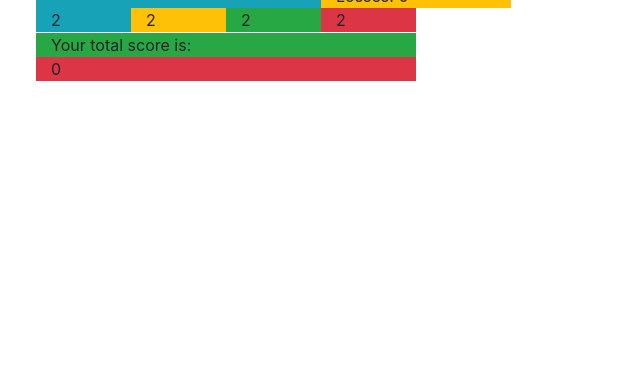
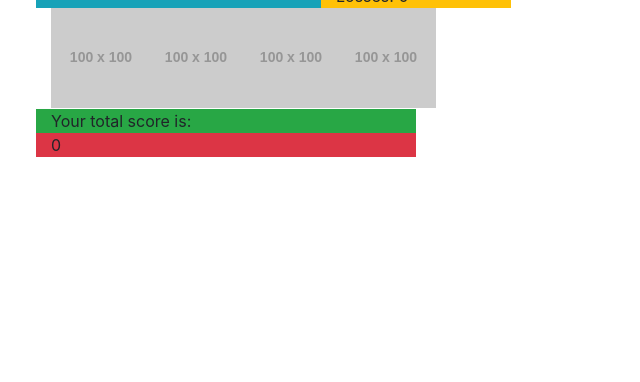
Before and after one commit to JEinsel/unit-4-game, a plain HTML site: page index.html in a window 1280 px wide. Shown: the part 418-800 px from the top of the page, without its empty margins (34-674 px from the left). Drawn offline with nearby package versions, Linux system fonts and the light colour scheme; placeholder pictures from the web are drawn by us.

Commit message:
Fixed function, added placeholder images

```diff
--- a/index.html
+++ b/index.html
@@ -8,7 +8,7 @@
     <title>Rows & col</title>
     <link rel="stylesheet" href="https://maxcdn.bootstrapcdn.com/bootstrap/4.0.0/css/bootstrap.min.css"
         integrity="sha384-Gn5384xqQ1aoWXA+058RXPxPg6fy4IWvTNh0E263XmFcJlSAwiGgFAW/dAiS6JXm" crossorigin="anonymous">
-        <script src="https://code.jquery.com/jquery.js"></script>
+    <script src="https://code.jquery.com/jquery.js"></script>
 </head>
 
 <body>
@@ -16,7 +16,7 @@
         <div class=title>
             <div class="row" id="row1">
                 <div class="col-4 bg-success">
-                   <h3> Crystal Guessing Game! </h3>
+                    <h3> Crystal Guessing Game! </h3>
                 </div>
             </div>
 
@@ -26,9 +26,11 @@
             <div class="col-6 bg-danger" id=mainBody>
                 You will be given a random number at the start of each round.
                 <br><br>
-                There are four crystals below, by clicking a crystal you will add a specific amount of points to your total score.
+                There are four crystals below, by clicking a crystal you will add a specific amount of points to your
+                total score.
                 <br><br>
-                You win the game by matching your total score to the random number below, you lose the game if your total score goes above the random number.
+                You win the game by matching your total score to the random number below, you lose the game if your
+                total score goes above the random number.
                 <br><br>
                 The value of each crystal is hidden from you until you click on it.
                 <br><br>
@@ -41,24 +43,24 @@
                 <h1 id="randomNumber"></h1>
             </div>
             <div class="col-2 bg-warning" id="winLoss">
-                Wins : <span id= wins></span>
+                Wins : <span id=wins></span>
                 <br><br>
                 Losses: <span id=losses></span>
             </div>
         </div>
 
         <div class="row" id="images">
-            <div class="col-1 bg-info" id="button1">
-                2
+            <div class="col-1" id="button1">
+                <img src="https://via.placeholder.com/100"></a>
             </div>
-            <div class="col-1 bg-warning" id="button2">
-                2
+            <div class="col-1 " id="button2">
+                <img src="https://via.placeholder.com/100"></a>
             </div>
-            <div class="col-1 bg-success" id="button3">
-                2
+            <div class="col-1" id="button3">
+                <img src="https://via.placeholder.com/100"></a>
             </div>
-            <div class="col-1 bg-danger" id="button4">
-                2
+            <div class="col-1" id="button4">
+                <img src="https://via.placeholder.com/100"></a>
             </div>
         </div>
         <div class="row">
--- a/javascript.js
+++ b/javascript.js
@@ -23,7 +23,7 @@ var button3 = Math.floor(Math.random() * (+max - +min)) + +min;
 var button4 = Math.floor(Math.random() * (+max - +min)) + +min;
 
 
-var random = Math.floor(Math.random() * (+randomMax - +randomMin)) + +min;
+var random = Math.floor(Math.random() * (+randomMax - +randomMin)) + +randomMin;
 randomNumber.innerHTML = random
 
 
@@ -36,7 +36,7 @@ update()
 
 
 function newGame(){
-    var random = Math.floor(Math.random() * (+randomMax - +randomMin)) + +min;
+    random = Math.floor(Math.random() * (+randomMax - +randomMin)) + +min;
 randomNumber.innerHTML = random
 
 score = 0;
@@ -56,13 +56,13 @@ function winLoss() {
     if (score === random) {
         alert("You win!")
         wins++
+        update()
         newGame()
-        update()
     } else if (score > random) {
         alert("You lose.")
         losses++
+        update()
         newGame()
-        update()
     }
 
 }
```
